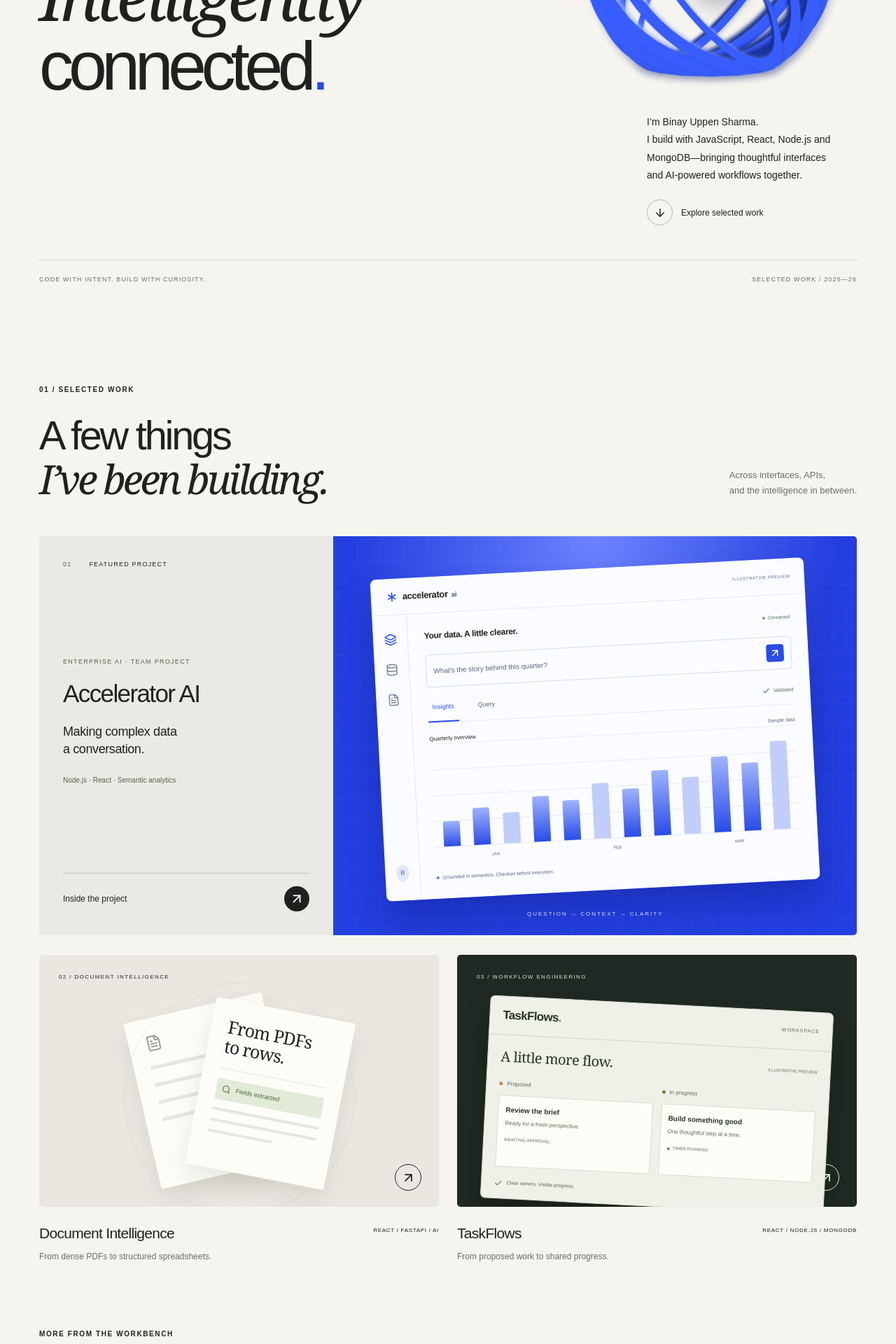
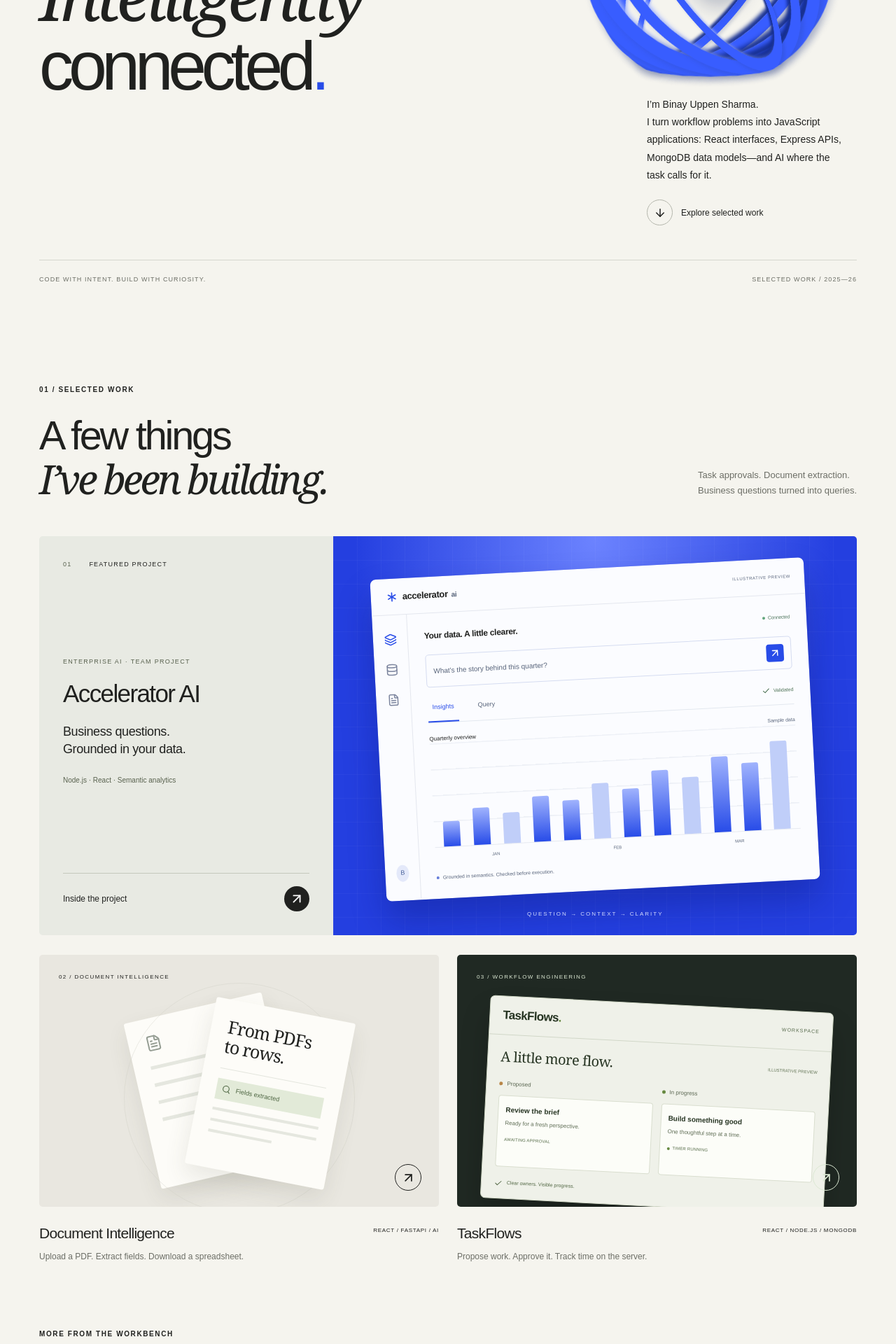
Before and after one commit to Uppen-Sharma/binay-uppen-sharma-portfolio, a Next.js app: page / in a window 1280 px wide. Shown: the part 460-2380 px from the top of the page at 70% size. Built offline with nearby package versions, Linux system fonts and the light colour scheme.

Commit message:
Sharpen portfolio copy with concrete workflows and engineering decisions

```diff
--- a/app/page.tsx
+++ b/app/page.tsx
@@ -272,8 +272,9 @@ export default function Home() {
             <div className="hero-intro">
               <p>
                 I’m Binay Uppen Sharma.
-                <br />I build with JavaScript, React, Node.js and MongoDB—bringing
-                thoughtful interfaces and AI-powered workflows together.
+                <br />I turn workflow problems into JavaScript applications:
+                React interfaces, Express APIs, MongoDB data models—and AI where
+                the task calls for it.
               </p>
               <a className="round-link" href="#work">
                 <span className="round-icon">
@@ -304,9 +305,9 @@ export default function Home() {
               </h2>
             </div>
             <p>
-              Across interfaces, APIs,
+              Task approvals. Document extraction.
               <br />
-              and the intelligence in between.
+              Business questions turned into queries.
             </p>
           </div>
           <article className="flagship">
@@ -321,8 +322,8 @@ export default function Home() {
                 </span>
                 <h3>Accelerator AI</h3>
                 <p>
-                  Making complex data
-                  <br />a conversation.
+                  Business questions.
+                  <br />Grounded in your data.
                 </p>
                 <span className="project-stack">
                   Node.js · React · Semantic analytics
@@ -384,7 +385,7 @@ export default function Home() {
               <div className="project-caption">
                 <div>
                   <h3>Document Intelligence</h3>
-                  <p>From dense PDFs to structured spreadsheets.</p>
+                  <p>Upload a PDF. Extract fields. Download a spreadsheet.</p>
                 </div>
                 <span>REACT / FASTAPI / AI</span>
               </div>
@@ -446,7 +447,7 @@ export default function Home() {
               <div className="project-caption">
                 <div>
                   <h3>TaskFlows</h3>
-                  <p>From proposed work to shared progress.</p>
+                  <p>Propose work. Approve it. Track time on the server.</p>
                 </div>
                 <span>REACT / NODE.JS / MONGODB</span>
               </div>
@@ -510,8 +511,9 @@ export default function Home() {
                 <span className="serif-word">Engineer by practice.</span>
               </h2>
               <p>
-                I like understanding how the whole thing works—from the first
-                interaction to the query behind it.
+                The parts I enjoy most sit between the screen and the server:
+                who can approve a task, where a timer gets its truth, and what
+                makes a generated query safe to run.
               </p>
               <p>
                 JavaScript is my foundation. At SRM Technologies, I’m focusing on
@@ -536,7 +538,7 @@ export default function Home() {
                   JavaScript <b>/</b> MongoDB <b>/</b> Express <b>/</b> React{" "}
                   <b>/</b> Node.js <b>/</b> MySQL
                 </p>
-                <p>Claude Code &amp; Codex for automation, agentic workflows and implementation.</p>
+                <p>I use Claude Code and Codex for automation and agentic implementation. The workflow still needs explicit rules, inspectable code and tests—not just generated output.</p>
               </div>
             </div>
           </div>
@@ -570,9 +572,9 @@ export default function Home() {
           </a>
           <div className="contact-bottom">
             <p>
-              Have an interesting problem?
+              Building a React interface or Node.js API?
               <br />
-              I’d love to hear about it.
+              Let’s talk about the workflow behind it.
             </p>
             <div>
               <a
--- a/app/projects.ts
+++ b/app/projects.ts
@@ -23,14 +23,14 @@ export const projects: Project[] = [
     summary: "From a business question to a grounded, validated answer.",
     stack: "Node.js / Express / React / Qdrant / Ollama / TypeScript (AI-assisted)",
     intro:
-      "An enterprise analytics platform that connects business questions to governed data. My contribution spans the React interface, semantic modeling, retrieval, and the backend path from a question to validated SQL.",
+      "A business question is only useful when it reaches the right data. On Accelerator AI, I contribute to the React interface and the backend steps that connect datasource schemas, business definitions, semantic retrieval and SQL validation.",
     challenge:
       "A useful answer needs more than a plausible query. The system needs the right datasource, relevant business definitions, and clear boundaries around execution.",
     contributions: [
-      "Connection validation and live schema exploration, giving the application a verified data foundation.",
-      "Semantic models and connection-scoped vector retrieval to connect business language with relevant data concepts.",
-      "Backend-owned datasource resolution and SQL validation before query execution.",
-      "Separation of routes, services, repositories, and frontend features as the platform evolved.",
+      "Validate connections and expose live schemas so modeling starts from the connected database rather than an assumed structure.",
+      "Scope vector retrieval to the selected connection so a question is matched against relevant semantic definitions.",
+      "Resolve the datasource in the backend and validate generated SQL before handing it to query execution.",
+      "Separate routes, services, repositories and frontend features as the prototype grows into a more maintainable application.",
       "Earlier autonomous-analytics and DeepAgent POCs are iterations of this same project, not separate product achievements.",
     ],
     note: "Based on personal work records and project documentation, February–September 2026. Team contribution; proprietary source and company data are not published here. The visual is an illustrative concept.",
@@ -45,7 +45,7 @@ export const projects: Project[] = [
     intro:
       "A document-processing application that turns uploaded PDFs into structured spreadsheet data. It connects a React upload experience to text extraction, semantic retrieval, model-assisted field extraction, and Excel or CSV export.",
     challenge:
-      "Long documents hide important fields across many pages. The workflow needs to retrieve relevant context while keeping the user informed during processing.",
+      "PDF fields are scattered across pages, and extraction does not finish instantly. The application has to find relevant passages, produce structured fields, and show whether each job is running, complete or failed.",
     contributions: [
       "Text extraction, chunking, embeddings, and cosine-similarity retrieval before structured field extraction.",
       "An Azure Document Intelligence and Azure OpenAI extraction implementation behind a FastAPI service.",
@@ -68,7 +68,7 @@ export const projects: Project[] = [
     intro:
       "A task-management application with distinct manager and user workflows. Users propose work; managers review it; the application tracks assignments, task states, and remaining time across a React interface and Express API.",
     challenge:
-      "A task board needs clear ownership and consistent state. Approval rules, running timers, and authenticated sessions all have to agree between the interface and backend.",
+      "A timer in the browser is not enough. TaskFlows needs server-owned time calculations, manager approval rules and authenticated task updates to agree—even when the interface reloads.",
     contributions: [
       "Task proposals and manager approval workflows, with role-aware views and assignment checks.",
       "Server-side remaining-time calculations, start/stop timers, and baseline adjustment requests.",
```
